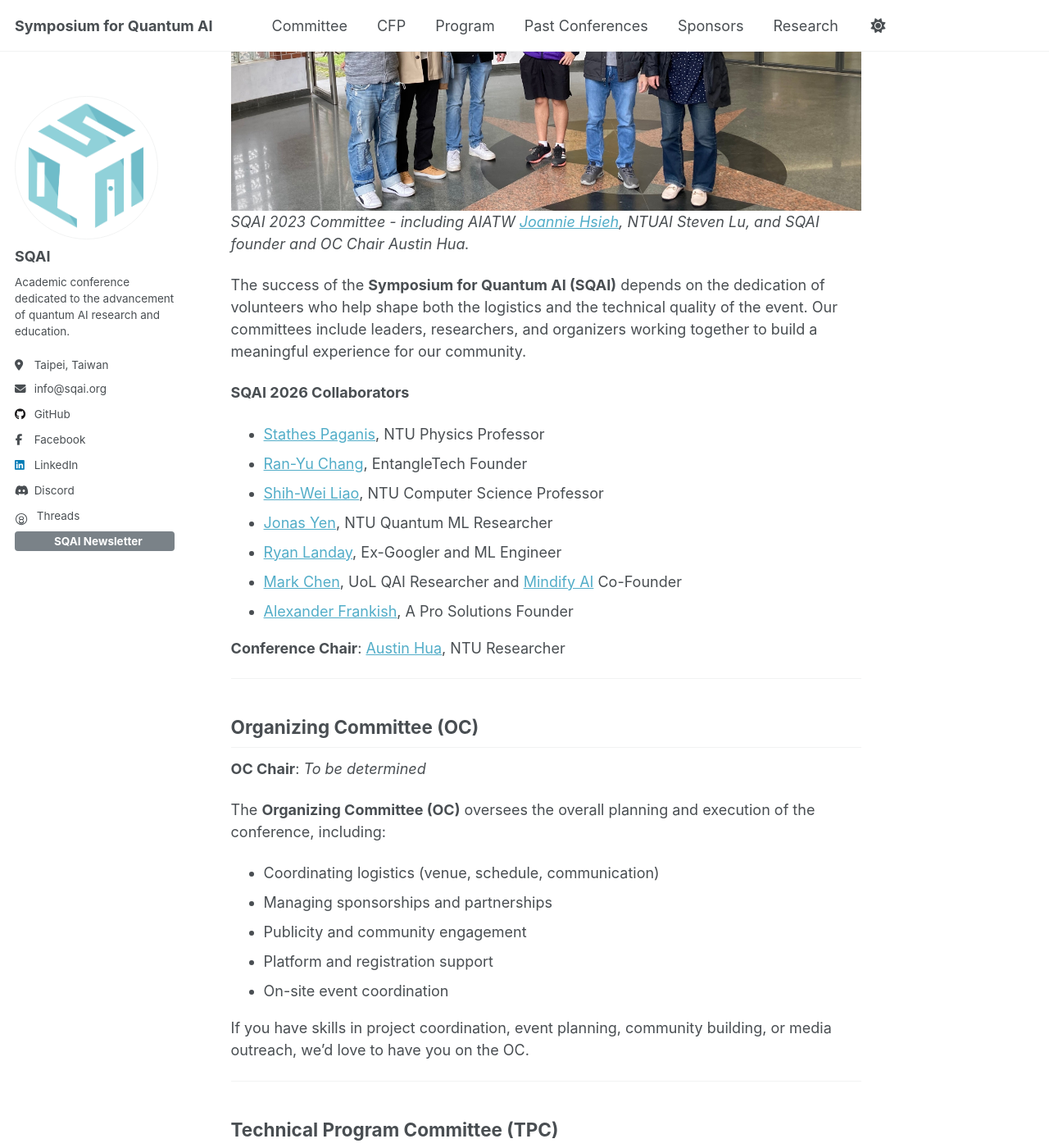
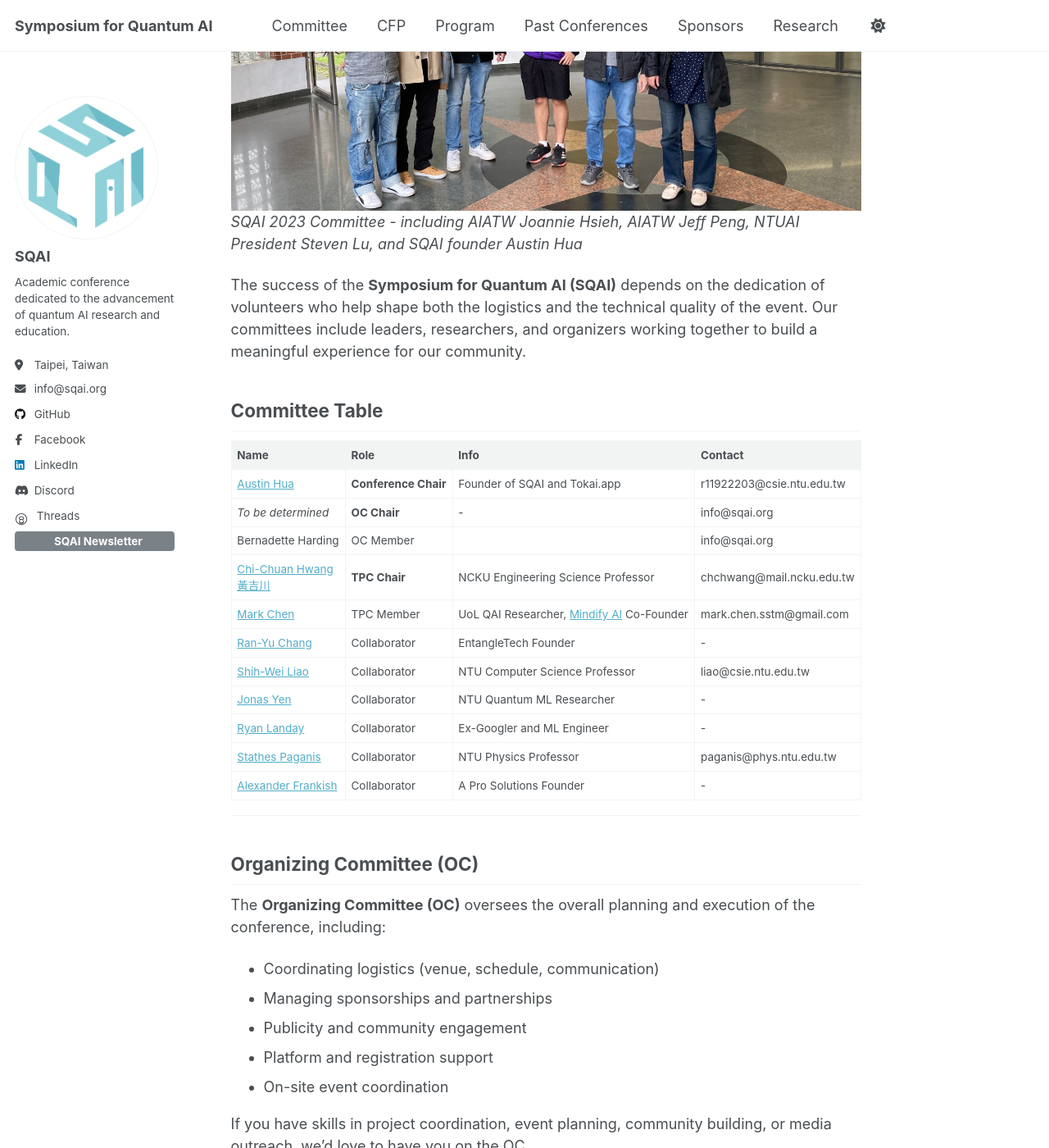
Before and after one commit to danielqnow/QuantumIntelligenceSociety.github.io, a Jekyll site: the page built from _pages/committee.md, in a window 1280 px wide and 1400 px high, scrolled down 258 px. Shown: the whole window at 82% size. Built offline with Jekyll 4.4.1, drawn with Linux system fonts in a browser that asks for light colours; comment, search, counter and statistics services are not loaded; some of the changed text lies outside the part shown.

Commit message:
Update Committee page

```diff
--- a/_pages/committee.md
+++ b/_pages/committee.md
@@ -5,26 +5,29 @@ author_profile: true
 ---
 
 ![SQAI 2023 Committee](/images/sqaicommittee.jpg)
-*SQAI 2023 Committee - including AIATW [Joannie Hsieh](https://www.facebook.com/joanniehsieh), NTUAI Steven Lu, and SQAI founder and OC Chair Austin Hua.*
+*SQAI 2023 Committee - including AIATW Joannie Hsieh, AIATW Jeff Peng, NTUAI President Steven Lu, and SQAI founder Austin Hua*
 
 The success of the **Symposium for Quantum AI (SQAI)** depends on the dedication of volunteers who help shape both the logistics and the technical quality of the event. Our committees include leaders, researchers, and organizers working together to build a meaningful experience for our community.
 
-**SQAI 2026 Collaborators**
-- [Stathes Paganis](https://www.phys.ntu.edu.tw/enphysics/paganis.html), NTU Physics Professor
-- [Ran-Yu Chang](https://www.linkedin.com/in/ran-yu-chang-72a1041b6/), EntangleTech Founder
-- [Shih-Wei Liao](https://ieeexplore.ieee.org/author/37086846354), NTU Computer Science Professor
-- [Jonas Yen](https://www.facebook.com/profile.php?id=100001078614941), NTU Quantum ML Researcher
-- [Ryan Landay](https://www.linkedin.com/in/rlanday/), Ex-Googler and ML Engineer
-- [Mark Chen](https://www.linkedin.com/in/mark-chen-next/), UoL QAI Researcher and [Mindify AI](https://www.mindifyai.dev/) Co-Founder
-- [Alexander Frankish](https://www.linkedin.com/in/alexander-frankish/), A Pro Solutions Founder
+## Committee Table
 
-**Conference Chair**: [Austin Hua](https://www.linkedin.com/in/austin-hua/), NTU Researcher
+| Name | Role | Info | Contact |
+|------|------|------|---------|
+| [Austin Hua](https://www.linkedin.com/in/austin-hua/) | **Conference Chair** | Founder of SQAI and Tokai.app | r11922203@csie.ntu.edu.tw |
+| *To be determined* | **OC Chair** | - | info@sqai.org |
+| Bernadette Harding | OC Member |  | info@sqai.org |
+| [Chi-Chuan Hwang<br>黃吉川](https://researchoutput.ncku.edu.tw/en/persons/chi-chuan-hwang) | **TPC Chair** | NCKU Engineering Science Professor | chchwang@mail.ncku.edu.tw |
+| [Mark Chen](https://www.linkedin.com/in/mark-chen-next/) | TPC Member | UoL QAI Researcher, [Mindify AI](https://www.mindifyai.dev/) Co-Founder | mark.chen.sstm@gmail.com |
+| [Ran-Yu Chang](https://www.linkedin.com/in/ran-yu-chang-72a1041b6/) | Collaborator | EntangleTech Founder | - |
+| [Shih-Wei Liao](https://ieeexplore.ieee.org/author/37086846354) | Collaborator | NTU Computer Science Professor | liao@csie.ntu.edu.tw |
+| [Jonas Yen](https://www.facebook.com/profile.php?id=100001078614941) | Collaborator | NTU Quantum ML Researcher | - |
+| [Ryan Landay](https://www.linkedin.com/in/rlanday/) | Collaborator | Ex-Googler and ML Engineer | - |
+| [Stathes Paganis](https://www.phys.ntu.edu.tw/enphysics/paganis.html) | Collaborator | NTU Physics Professor | paganis@phys.ntu.edu.tw |
+| [Alexander Frankish](https://www.linkedin.com/in/alexander-frankish/) | Collaborator | A Pro Solutions Founder | - |
 
 ---
 
 ## Organizing Committee (OC)
-
-**OC Chair**: *To be determined*
 
 The **Organizing Committee (OC)** oversees the overall planning and execution of the conference, including:
 
```
Also changed, not shown: other parts of _pages/committee.md (+0 -3 lines), 2 other files.
